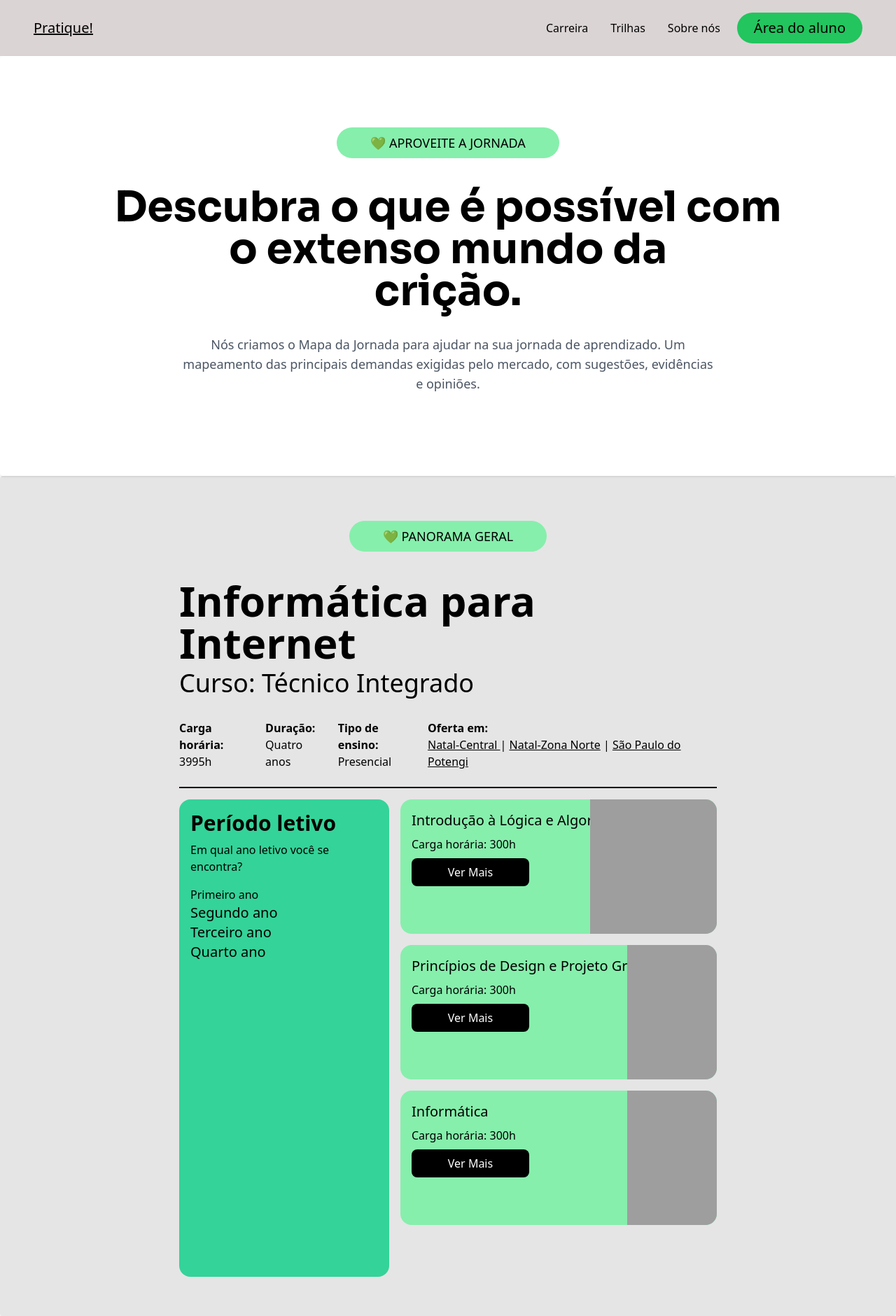
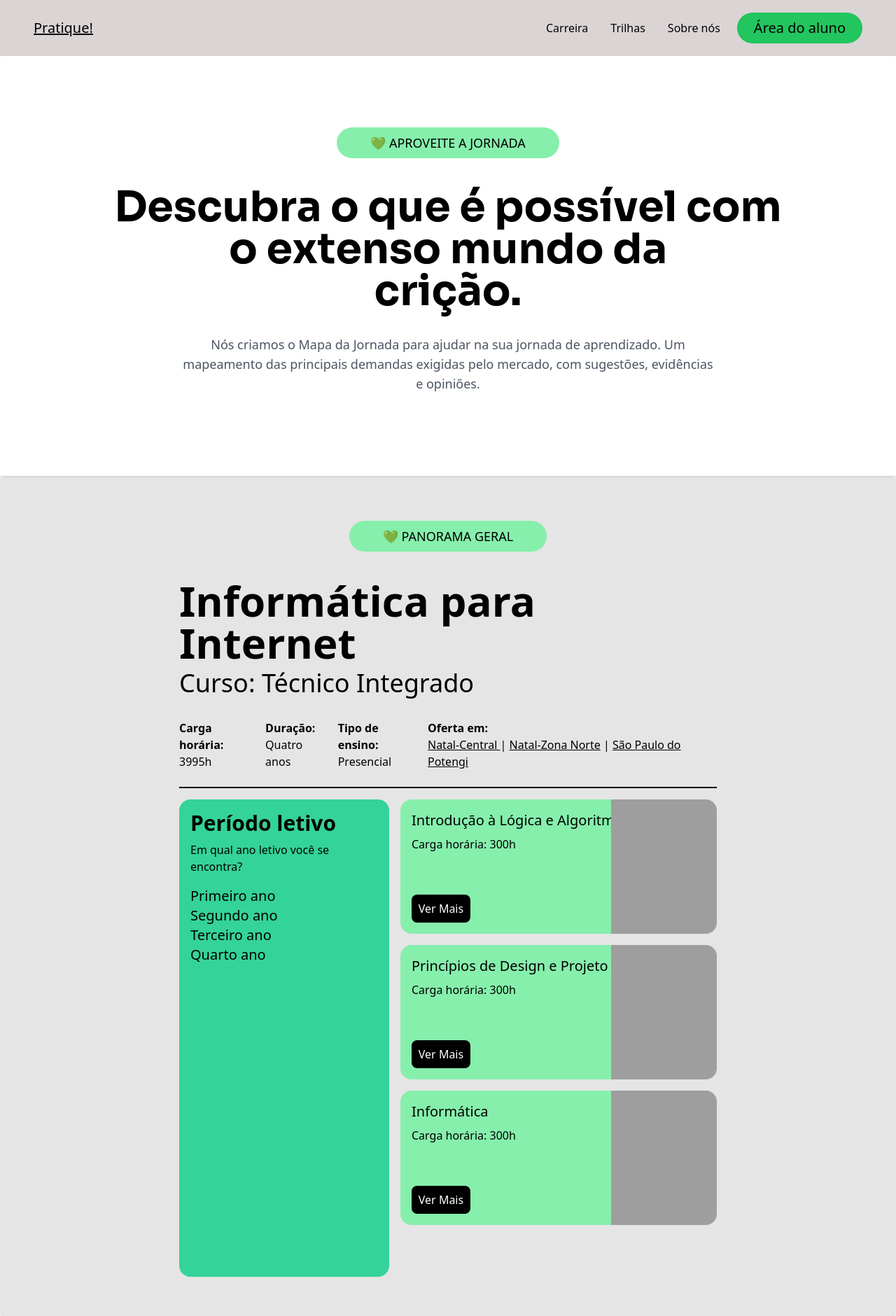
Before and after one commit to Projetto-Integrador/Mapa-da-Jornada, a Django app: page / in a window 1280 px wide. Shown: the whole page at 70% size. Run offline with Django 5.2, Linux system fonts and the light colour scheme; some libraries are stand-ins or nearby versions; grey boxes are pictures that could not be loaded.

Commit message:
Seção Disciplinas e Matérias arrumadas

```diff
--- a/projeto/templates/index.html
+++ b/projeto/templates/index.html
@@ -34,7 +34,7 @@
                 <h2 class="text-3xl font-bold text-blac">Período letivo</h2>
                 <p class="mt-2">Em qual ano letivo você se encontra?</p>
                 <ul class="mt-4">
-                  <li><a href="#" class="text-black txt-xl">Primeiro ano</a></li>
+                  <li><a href="#" class="text-black text-xl">Primeiro ano</a></li>
                     <li><a href="#" class="text-black text-xl">Segundo ano</a></li>
                     <li><a href="#" class="text-black text-xl">Terceiro ano</a></li>
                     <li><a href="#" class="text-black text-xl">Quarto ano</a></li>
@@ -43,33 +43,33 @@
         </aside>
 
         <div class="grid content-start gap-4 mt-2 rounded-2xl">
-            <div class="bg-green-300 h-48 rounded-2xl p-4 relative overflow-hidden">
-                <div class="flex flex-col w-full">
+            <div class="bg-green-300 h-48 rounded-2xl p-4 relative overflow-hidden flex flex-col">
+                <div class="flex-1">
                     <h2 class="text-xl">Introdução à Lógica e Algoritmos</h2>
                     <h3 class="py-2">Carga horária: 300h</h3>
-                    <button class="bg-black text-white rounded-lg w-[40%] px-2 py-2 hover:bg-black mt-auto">
-                        <a href="{% url 'fundamento' %}">Ver Mais</a>
-                    </button>
                 </div>
-                <img src="https://fastly.picsum.photos/id/1075/200/300.jpg?hmac=pffU5_mFDClpUhsTVng81yHXXvdsGGKHi1jCz2pRsaU" alt="Descrição da imagem" class="absolute top-0 right-0 h-full w-[40%] object-cover">
+                <button class="bg-black text-white rounded-lg w-[20%] px-2 py-2 hover:bg-black mt-auto">
+                    <a href="{% url 'fundamento' %}">Ver Mais</a>
+                </button>
+                <img src="https://fastly.picsum.photos/id/479/200/200.jpg?hmac=VH6eGzugyQKHVUXvN1fcPAfAN5PbTkE8Tf22vb6JuG8" alt="Descrição da imagem" class="absolute top-0 right-0 h-full w-1/3 object-cover">
             </div>
 
-            <div class="bg-green-300 h-48 rounded-2xl p-4 relative overflow-hidden">
-                <div class="flex flex-col w-full">
+            <div class="bg-green-300 h-48 rounded-2xl p-4 relative overflow-hidden flex flex-col">
+                <div class="flex-1">
                     <h2 class="text-xl">Princípios de Design e Projeto Gráfico</h2>
                     <h3 class="py-2">Carga horária: 300h</h3>
-                    <button class="bg-black text-white rounded-lg w-[40%] px-2 py-2 hover:bg-black mt-auto">Ver Mais</button>
                 </div>
-                <img src="https://fastly.picsum.photos/id/1075/200/300.jpg?hmac=pffU5_mFDClpUhsTVng81yHXXvdsGGKHi1jCz2pRsaU" alt="Descrição da imagem" class="absolute top-0 right-0 h-full w-[] object-cover">
+                <button class="bg-black text-white rounded-lg w-[20%] px-2 py-2 hover:bg-black mt-auto">Ver Mais</button>
+                <img src="https://fastly.picsum.photos/id/479/200/200.jpg?hmac=VH6eGzugyQKHVUXvN1fcPAfAN5PbTkE8Tf22vb6JuG8" alt="Descrição da imagem" class="absolute top-0 right-0 h-full w-1/3 object-cover">
             </div>
 
-            <div class="bg-green-300 h-48 rounded-2xl p-4 relative overflow-hidden">
-                <div class="flex flex-col w-full">
+            <div class="bg-green-300 h-48 rounded-2xl p-4 relative overflow-hidden flex flex-col">
+                <div class="flex-1">
                     <h2 class="text-xl">Informática</h2>
                     <h3 class="py-2">Carga horária: 300h</h3>
-                    <button class="bg-black text-white rounded-lg w-[40%] px-2 py-2 hover:bg-black mt-auto">Ver Mais</button>
                 </div>
-                <img src="https://fastly.picsum.photos/id/1075/200/300.jpg?hmac=pffU5_mFDClpUhsTVng81yHXXvdsGGKHi1jCz2pRsaU" alt="Descrição da imagem" class="absolute top-0 right-0 h-full w-[] object-cover">
+                <button class="bg-black text-white rounded-lg w-[20%] px-2 py-2 hover:bg-black mt-auto">Ver Mais</button>
+                <img src="https://fastly.picsum.photos/id/479/200/200.jpg?hmac=VH6eGzugyQKHVUXvN1fcPAfAN5PbTkE8Tf22vb6JuG8" alt="Descrição da imagem" class="absolute top-0 right-0 h-full w-1/3 object-cover">
             </div>
         </div>
 
```
